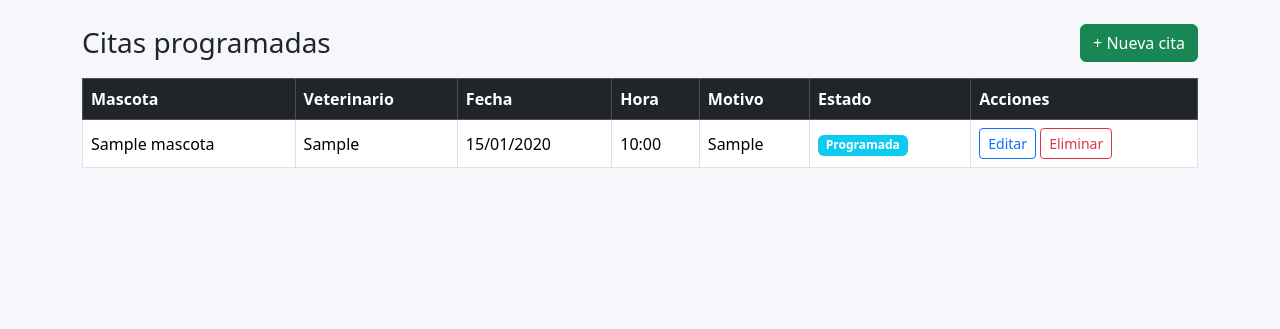
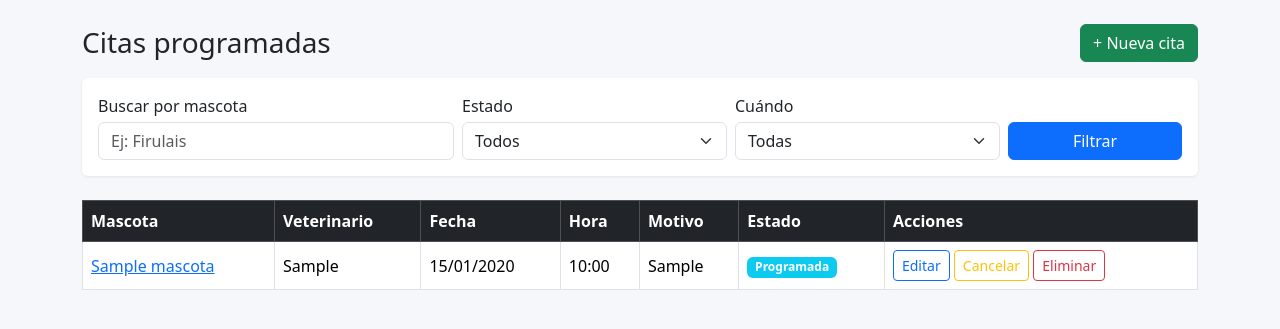
Before and after one commit to Jxszs/veterinaria-django, a Django app: page /mascotas/citas/ in a window 1280 px wide. Shown: the part 56-385 px from the top of the page. Run offline with Django 4.2, Linux system fonts and the light colour scheme; a user stored in the database is signed in; tables that the repository leaves empty hold one stand-in row (values such as "Sample post").

Commit message:
JO2: citas avanzadas (validación de horario, choques y cancelación) + ficha de mascota con línea de tiempo
- CitaForm: sin fechas pasadas, horario 09:00-20:00, sin choques de veterinario/mascota
- Vista cancelar_cita (solo POST + CSRF), la cita queda como 'cancelada'
- Lista de citas con filtros por estado y por hoy/próximas/pasadas
- Vista ficha_mascota: próximas citas + línea de tiempo de citas, vacunas e historial
- Formularios con ?mascota=<id> preseleccionada; fechas en formato ISO para editar
- README: sección JO2

```diff
--- a/mascotas/templates/base.html
+++ b/mascotas/templates/base.html
@@ -17,6 +17,7 @@
         .table-alergia { background-color: #fff3cd !important; }
         .card { border: none; box-shadow: 0 1px 3px rgba(0,0,0,.08); }
     </style>
+    {% block extra_head %}{% endblock %}
 </head>
 <body>
     <nav class="navbar navbar-expand-lg navbar-dark bg-dark mb-4">
--- a/mascotas/templates/mascotas/cita_list.html
+++ b/mascotas/templates/mascotas/cita_list.html
@@ -9,6 +9,41 @@
     {% endif %}
 </div>
 
+
+<div class="card mb-4">
+    <div class="card-body">
+        <form method="get" class="row g-2 align-items-end">
+            <div class="col-md-4">
+                <label class="form-label mb-1" for="q">Buscar por mascota</label>
+                <input type="text" id="q" name="q" value="{{ query }}" class="form-control" placeholder="Ej: Firulais">
+            </div>
+            <div class="col-md-3">
+                <label class="form-label mb-1" for="estado">Estado</label>
+                <select id="estado" name="estado" class="form-select">
+                    <option value="">Todos</option>
+                    {% for valor, texto in estados %}
+                        <option value="{{ valor }}" {% if valor == estado_seleccionado %}selected{% endif %}>{{ texto }}</option>
+                    {% endfor %}
+                </select>
+            </div>
+            <div class="col-md-3">
+                <label class="form-label mb-1" for="cuando">Cuándo</label>
+                <select id="cuando" name="cuando" class="form-select">
+                    <option value="">Todas</option>
+                    <option value="hoy" {% if cuando_seleccionado == 'hoy' %}selected{% endif %}>Hoy</option>
+                    <option value="proximas" {% if cuando_seleccionado == 'proximas' %}selected{% endif %}>Próximas</option>
+                    <option value="pasadas" {% if cuando_seleccionado == 'pasadas' %}selected{% endif %}>Pasadas</option>
+                </select>
+            </div>
+            <div class="col-md-2 d-grid">
+                <button type="submit" class="btn btn-primary">Filtrar</button>
+            </div>
+        </form>
+        {% if query or estado_seleccionado or cuando_seleccionado %}
+            <a href="{% url 'mascotas:lista_citas' %}" class="d-inline-block mt-2 small">Limpiar filtros</a>
+        {% endif %}
+    </div>
+</div>
 
 {% if citas %}
     <div class="table-responsive">
@@ -29,7 +64,7 @@
             <tbody>
                 {% for cita in citas %}
                     <tr>
-                        <td>{{ cita.mascota.nombre }}</td>
+                        <td><a href="{% url 'mascotas:ficha' cita.mascota.pk %}">{{ cita.mascota.nombre }}</a></td>
                         <td>{{ cita.veterinario }}</td>
                         <td>{{ cita.fecha|date:"d/m/Y" }}</td>
                         <td>{{ cita.hora|time:"H:i" }}</td>
@@ -49,6 +84,14 @@
                             <td class="text-nowrap">
                                 {% if perms.mascotas.change_cita %}
                                     <a href="{% url 'mascotas:editar_cita' cita.pk %}" class="btn btn-sm btn-outline-primary">Editar</a>
+                                    {% if cita.estado == 'programada' or cita.estado == 'en_curso' %}
+                                        <form method="post" action="{% url 'mascotas:cancelar_cita' cita.pk %}" class="d-inline"
+                                              onsubmit="return confirm('¿Cancelar la cita de {{ cita.mascota.nombre|escapejs }}?');">
+                                            {% csrf_token %}
+                                            <input type="hidden" name="next" value="{{ request.get_full_path }}">
+                                            <button type="submit" class="btn btn-sm btn-outline-warning">Cancelar</button>
+                                        </form>
+                                    {% endif %}
                                 {% endif %}
                                 {% if perms.mascotas.delete_cita %}
                                     <a href="{% url 'mascotas:eliminar_cita' cita.pk %}" class="btn btn-sm btn-outline-danger">Eliminar</a>
@@ -65,6 +108,6 @@
         </table>
     </div>
 {% else %}
-    <div class="alert alert-info">No hay citas registradas.</div>
+    <div class="alert alert-info">No hay citas que coincidan con el filtro.</div>
 {% endif %}
 {% endblock %}
--- a/mascotas/templates/mascotas/mascota_list.html
+++ b/mascotas/templates/mascotas/mascota_list.html
@@ -73,7 +73,7 @@
         <tbody>
             {% for mascota in mascotas %}
                 <tr class="{% if mascota.alergico %}table-alergia{% elif mascota.vacunado %}table-al-dia{% else %}table-pendiente{% endif %}">
-                    <td>{{ mascota.nombre }}</td>
+                    <td><a href="{% url 'mascotas:ficha' mascota.pk %}" class="fw-semibold">{{ mascota.nombre }}</a></td>
                     <td>{{ mascota.especie }}</td>
                     <td>{{ mascota.edad }}</td>
                     <td>{{ mascota.dueno.nombre|default:"—" }}</td>
--- a/mascotas/urls.py
+++ b/mascotas/urls.py
@@ -10,6 +10,7 @@ urlpatterns = [
     path('nueva/', views.crear_mascota, name='crear'),
     path('<int:pk>/editar/', views.editar_mascota, name='editar'),
     path('<int:pk>/eliminar/', views.eliminar_mascota, name='eliminar'),
+    path('<int:pk>/', views.ficha_mascota, name='ficha'),
 
     # ── Dueños (JO1) ──
     path('duenos/', views.listar_duenos, name='lista_duenos'),
@@ -22,6 +23,7 @@ urlpatterns = [
     path('citas/nueva/', views.crear_cita, name='crear_cita'),
     path('citas/<int:pk>/editar/', views.editar_cita, name='editar_cita'),
     path('citas/<int:pk>/eliminar/', views.eliminar_cita, name='eliminar_cita'),
+    path('citas/<int:pk>/cancelar/', views.cancelar_cita, name='cancelar_cita'),
 
     # ── Historial Médico ──
     path('historial/', views.listar_historial, name='lista_historial'),
--- a/mascotas/views.py
+++ b/mascotas/views.py
@@ -1,10 +1,13 @@
 import logging
+from datetime import time
 
 from django.contrib import messages
 from django.contrib.auth.decorators import login_required, permission_required
 from django.db import DatabaseError
 from django.db.models import Count, Q
 from django.shortcuts import get_object_or_404, redirect, render
+from django.utils import timezone
+from django.views.decorators.http import require_POST
 
 from .models import Dueño, Mascota, Cita, HistorialMedico, Vacuna
 from .forms import DuenoForm, MascotaForm, CitaForm, HistorialMedicoForm, VacunaForm
@@ -124,6 +127,68 @@ def eliminar_mascota(request, pk):
             messages.success(request, f'Se eliminó a "{nombre}".')
         return redirect('mascotas:lista')
     return render(request, 'mascotas/mascota_confirm_delete.html', {'object': mascota})
+
+
+# ────────────────────────────────────────────────────────────────────────────────
+# Ficha de la mascota con línea de tiempo (JO2)
+# ────────────────────────────────────────────────────────────────────────────────
+
+def _linea_de_tiempo(mascota):
+    """
+    Junta citas, vacunas e historial médico en una sola lista ordenada
+    del evento más reciente al más antiguo.
+    """
+    eventos = []
+    for cita in mascota.citas.all():
+        eventos.append({
+            'fecha': cita.fecha, 'hora': cita.hora, 'tipo': 'cita', 'icono': '📅',
+            'titulo': f'Cita: {cita.motivo or "consulta"}',
+            'detalle': f'{cita.veterinario} — {cita.get_estado_display()}',
+            'objeto': cita,
+        })
+    for vacuna in mascota.vacunas.all():
+        detalle = f'Lote {vacuna.lote}' if vacuna.lote else ''
+        if vacuna.proxima_dosis:
+            detalle = (detalle + ' — ' if detalle else '') + f'próxima dosis {vacuna.proxima_dosis:%d/%m/%Y}'
+        eventos.append({
+            'fecha': vacuna.fecha_aplicacion, 'hora': None, 'tipo': 'vacuna', 'icono': '💉',
+            'titulo': f'Vacuna {vacuna.get_tipo_display()}', 'detalle': detalle,
+            'objeto': vacuna,
+        })
+    for registro in mascota.historial.all():
+        eventos.append({
+            'fecha': registro.fecha, 'hora': None, 'tipo': 'historial', 'icono': '🩺',
+            'titulo': registro.diagnostico or 'Registro clínico',
+            'detalle': f'{registro.veterinario} — {registro.tratamiento or "sin tratamiento indicado"}',
+            'objeto': registro,
+        })
+    # Orden: fecha y hora descendente (los eventos sin hora van al final del día).
+    eventos.sort(key=lambda e: (e['fecha'], e['hora'] or time.min), reverse=True)
+    return eventos
+
+
+@login_required
+def ficha_mascota(request, pk):
+    """
+    Ficha clínica de una mascota: datos, dueño, próximas citas y una línea de
+    tiempo con todo lo que le ha pasado (citas, vacunas e historial).
+    Un cliente solo puede abrir la ficha de sus propias mascotas.
+    """
+    mascota = get_object_or_404(
+        filtrar_por_dueno(Mascota.objects.select_related('dueno'), request.user, ruta='dueno__user'),
+        pk=pk,
+    )
+    contexto = {'mascota': mascota, 'eventos': [], 'proximas_citas': []}
+    try:
+        hoy = timezone.localdate()
+        contexto['proximas_citas'] = list(
+            mascota.citas.filter(fecha__gte=hoy, estado='programada').order_by('fecha', 'hora')
+        )
+        contexto['eventos'] = _linea_de_tiempo(mascota)
+    except DatabaseError:
+        logger.exception('Error al cargar la ficha de la mascota %s', pk)
+        messages.error(request, 'No se pudo cargar la ficha completa. ' + ERROR_BD)
+    return render(request, 'mascotas/mascota_ficha.html', contexto)
 
 
 # ────────────────────────────────────────────────────────────────────────────────
@@ -251,11 +316,14 @@ def listar_citas(request):
     """
     query = request.GET.get('q', '').strip()[:100]
     estado = request.GET.get('estado', '').strip()
+    cuando = request.GET.get('cuando', '').strip()
 
     contexto = {
         'citas': [],
         'query': query,
         'estado_seleccionado': estado,
+        'cuando_seleccionado': cuando,
+        'estados': Cita.ESTADO_CHOICES,
     }
 
     try:
@@ -268,6 +336,13 @@ def listar_citas(request):
             citas = citas.filter(mascota__nombre__icontains=query)
         if estado:
             citas = citas.filter(estado__iexact=estado)
+        hoy = timezone.localdate()
+        if cuando == 'hoy':
+            citas = citas.filter(fecha=hoy)
+        elif cuando == 'proximas':
+            citas = citas.filter(fecha__gte=hoy, estado='programada')
+        elif cuando == 'pasadas':
+            citas = citas.filter(fecha__lt=hoy).order_by('-fecha', '-hora')
         contexto['citas'] = list(citas)
     except DatabaseError:
         logger.exception('Error al listar citas')
@@ -336,6 +411,36 @@ def eliminar_cita(request, pk):
             messages.success(request, 'Se eliminó la cita.')
         return redirect('mascotas:lista_citas')
     return render(request, 'mascotas/cita_confirm_delete.html', {'object': cita})
+
+
+@login_required
+@permission_required('mascotas.change_cita', raise_exception=True)
+@require_POST
+def cancelar_cita(request, pk):
+    """
+    Cancela una cita sin borrarla (JO2), así queda en el historial de la mascota.
+    Solo se puede cancelar una cita programada o en curso. Solo acepta POST (CSRF).
+    """
+    cita = get_object_or_404(filtrar_por_dueno(Cita.objects.all(), request.user), pk=pk)
+    if cita.estado not in ('programada', 'en_curso'):
+        messages.warning(
+            request, f'La cita ya está {cita.get_estado_display().lower()}; no se puede cancelar.'
+        )
+    else:
+        cita.estado = 'cancelada'
+        try:
+            cita.save(update_fields=['estado'])
+        except DatabaseError:
+            logger.exception('Error al cancelar cita %s', pk)
+            messages.error(request, 'No se pudo cancelar la cita. ' + ERROR_BD)
+        else:
+            messages.success(
+                request, f'Se canceló la cita de "{cita.mascota.nombre}" del {cita.fecha:%d/%m/%Y}.'
+            )
+    siguiente = request.POST.get('next', '')
+    if siguiente.startswith('/') and not siguiente.startswith('//'):
+        return redirect(siguiente)
+    return redirect('mascotas:lista_citas')
 
 
 # ────────────────────────────────────────────────────────────────────────────────
```
Also changed, not shown: mascotas/forms.py (+89 -7 lines), mascotas/templates/mascotas/mascota_ficha.html (added, +110 -0 lines), README.md.
